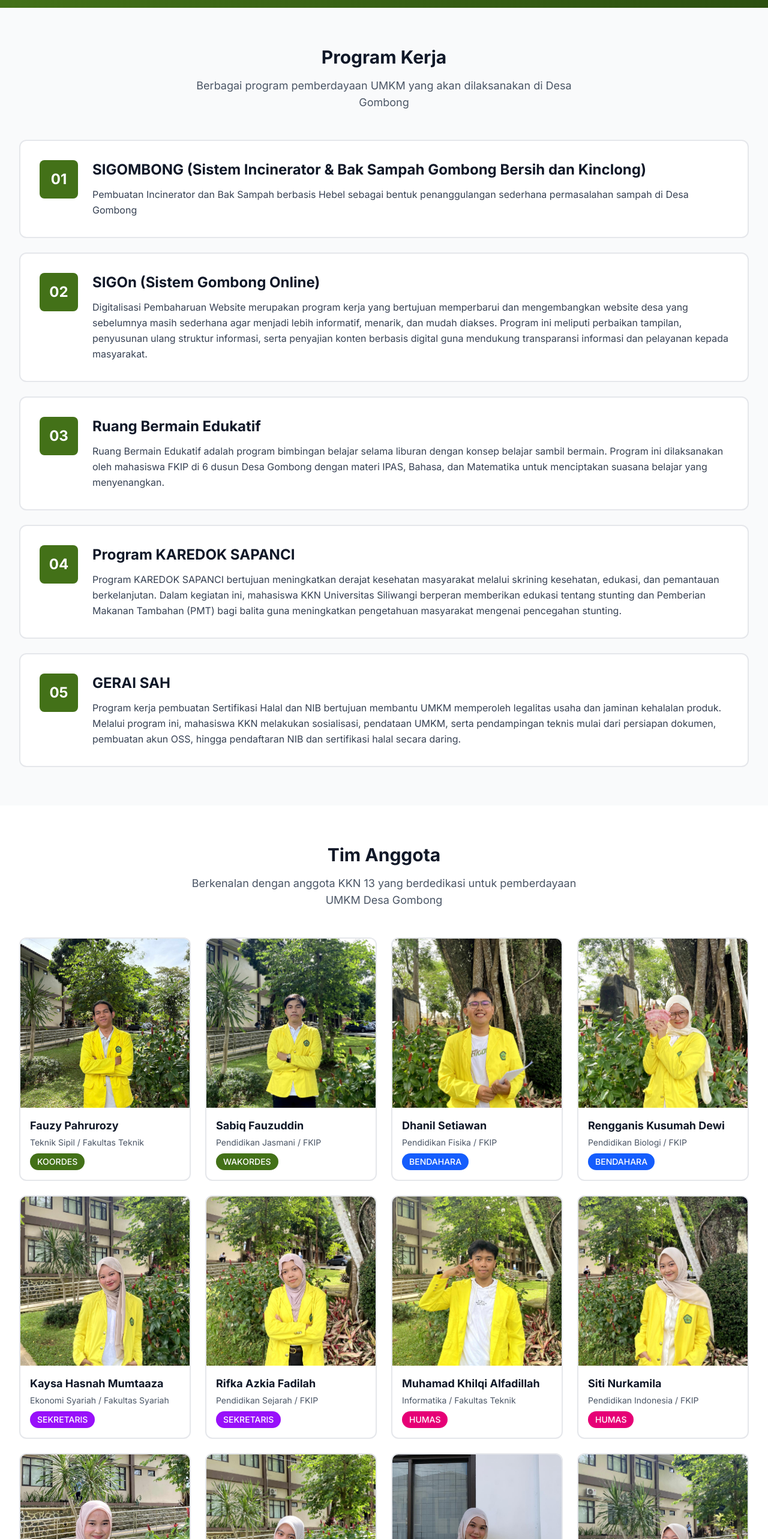
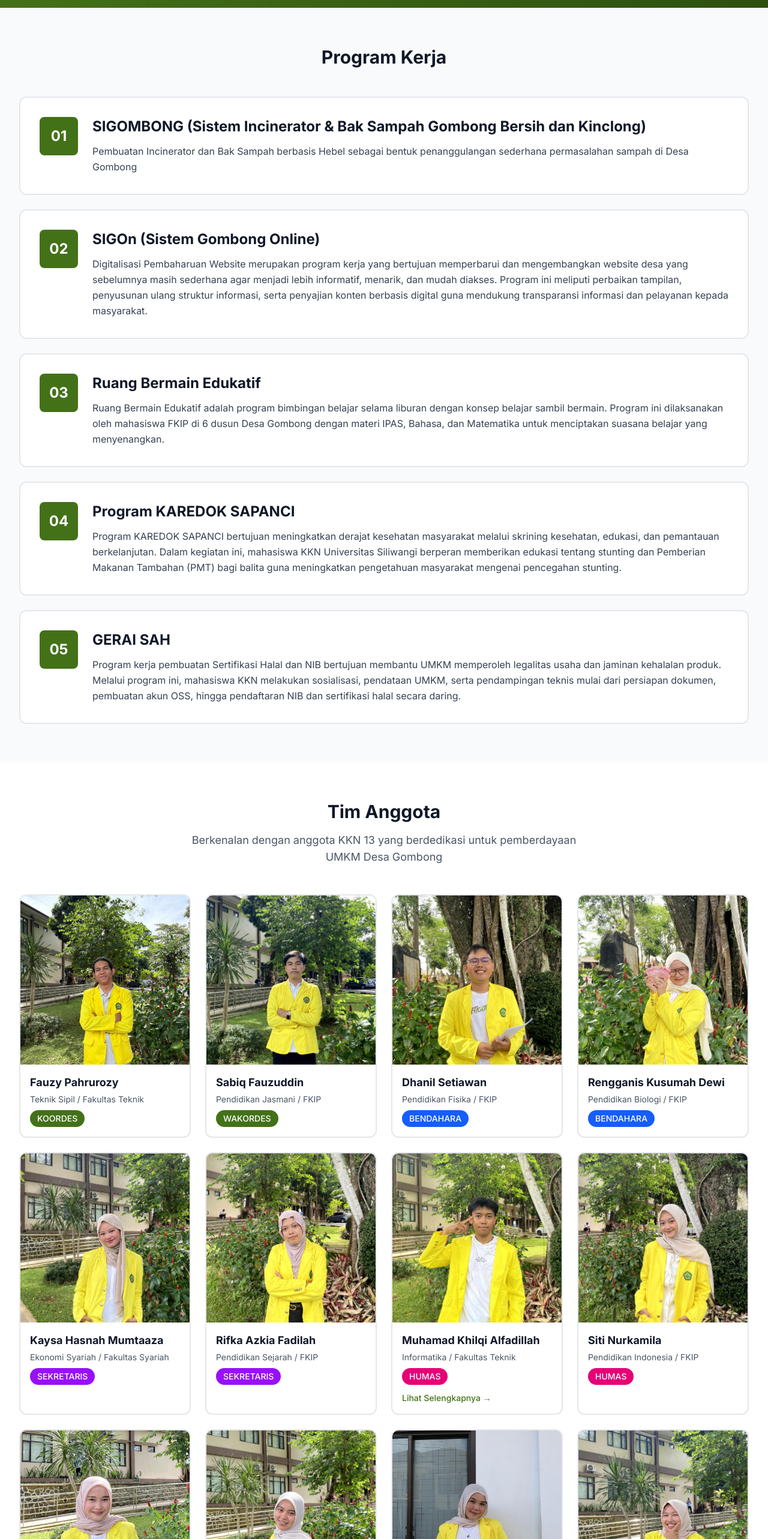
Before and after one commit to SenorKhilqi/kkn13gombong, a Next.js app: page /kkn in a window 1280 px wide. Shown: the part 1260-3826 px from the top of the page at 60% size. Built offline with nearby package versions, Linux system fonts and the light colour scheme; no server answers.

Commit message:
nambah kilki

```diff
--- a/app/kkn/page.tsx
+++ b/app/kkn/page.tsx
@@ -105,9 +105,6 @@ export default function KKNPage() {
         <div className="max-w-7xl mx-auto px-4 sm:px-6 lg:px-8">
           <div className="text-center mb-12">
             <h2 className="text-3xl font-bold text-gray-900 mb-4">Program Kerja</h2>
-            <p className="text-lg text-gray-600 max-w-2xl mx-auto">
-              Berbagai program pemberdayaan UMKM yang akan dilaksanakan di Desa Gombong
-            </p>
           </div>
 
           <div className="space-y-6">
@@ -305,6 +302,14 @@ export default function KKNPage() {
                 <h3 className="font-bold text-lg text-gray-900 mb-1">Muhamad Khilqi Alfadillah</h3>
                 <p className="text-sm text-gray-600 mb-2">Informatika / Fakultas Teknik</p>
                 <span className="inline-block px-3 py-1 bg-pink-600 text-white text-sm font-medium rounded-full">HUMAS</span>
+                <a
+                  href="https://khilqialfa.my.id"
+                  target="_blank"
+                  rel="noopener noreferrer"
+                  className="block mt-3 text-sm text-[#437118] hover:text-[#2d5010] font-medium hover:underline transition-colors"
+                >
+                  Lihat Selengkapnya →
+                </a>
               </div>
             </article>
 
--- a/app/layout.tsx
+++ b/app/layout.tsx
@@ -8,7 +8,7 @@ import { getAuthUser } from "@/lib/auth";
 const inter = Inter({ subsets: ["latin"] });
 
 export const metadata: Metadata = {
-  title: "Sistem Informasi Desa Gombong Ciawi",
+  title: "Desa Gombong Ciawi | Sistem Informasi Desa Gombong Ciawi",
   description: "Website resmi Pemerintah Desa Gombong Ciawi - Portal informasi dan layanan digital untuk masyarakat Desa Gombong Ciawi, Kecamatan Ciawi, Kabupaten Tasikmalaya",
   keywords: ["Desa Gombong Ciawi", "Pemerintah Desa", "Tasikmalaya", "Ciawi", "Informasi Desa"],
   authors: [{ name: "Pemerintah Desa Gombong Ciawi" }],
--- a/components/Footer.tsx
+++ b/components/Footer.tsx
@@ -66,6 +66,14 @@ export default function Footer() {
                   Berita
                 </Link>
               </li>
+              <li>
+                <Link
+                  href="/kkn"
+                  className="text-sm text-gray-400 hover:text-[#437118] transition-colors"
+                >
+                  KKN UNSIL 2025
+                </Link>
+              </li>
                             <li>
                 <Link
                   href="/kontak"
@@ -90,10 +98,10 @@ export default function Footer() {
 
         <div className="mt-8 pt-8 border-t border-gray-800">
           <div className="text-center text-sm text-gray-400">
-            <p className="mb-2">© {new Date().getFullYear()} Pemerintah Desa Gombong Ciawi. Hak Cipta Dilindungi.</p>
+            <p className="mb-2">© KKN UNSIL Desa Gombong Ciawi 2025/2026. Hak Cipta Dilindungi.</p>
             <p className="text-xs text-gray-500">
               Website resmi: <a href="https://desagomboongciawi.com" className="hover:text-[#437118] transition-colors">
-              KKN 13 Desa Gombong 2025/2026</a>
+              Infofrmasi Desa Gombong</a>
             </p>
           </div>
         </div>
```
